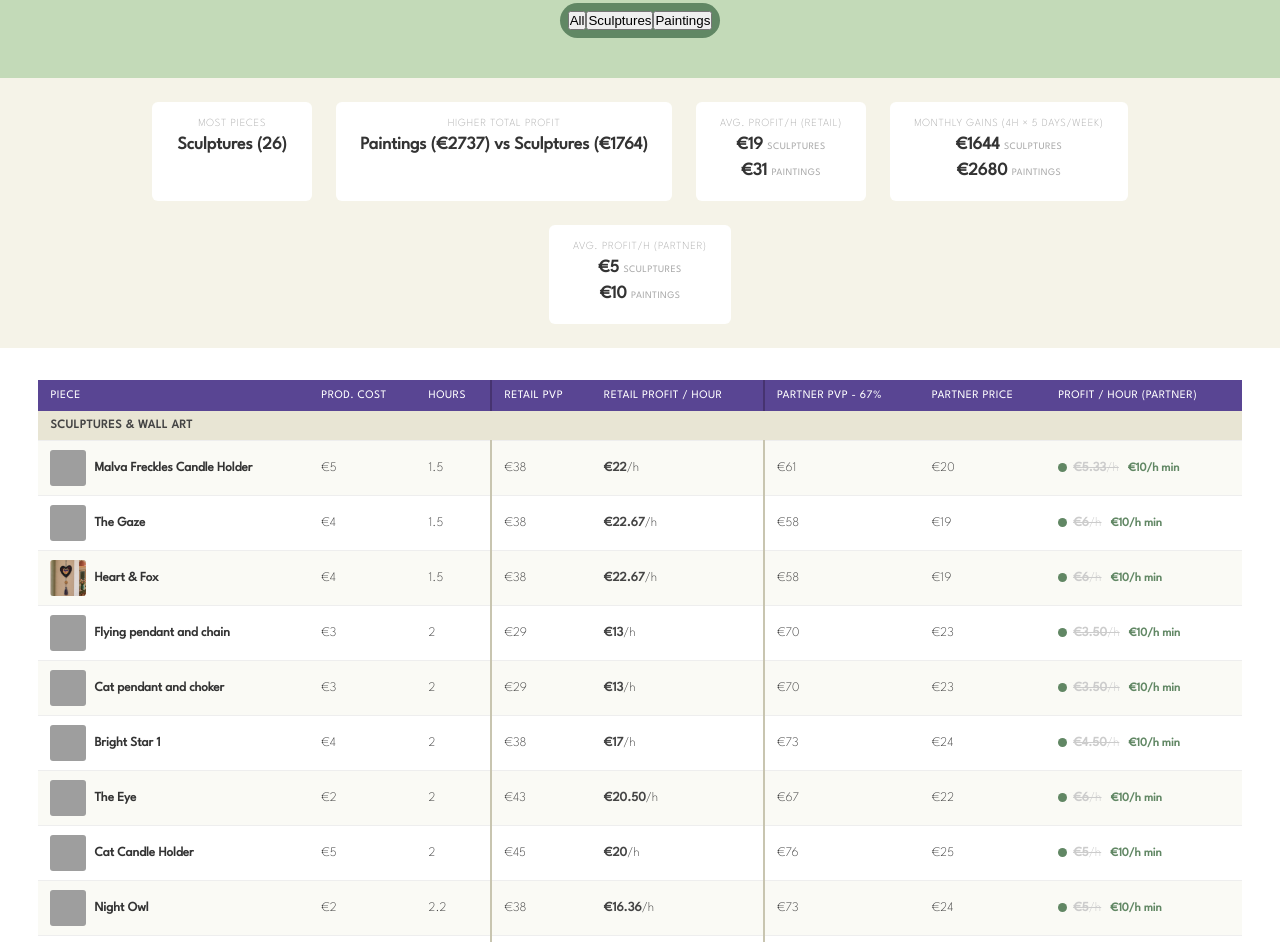
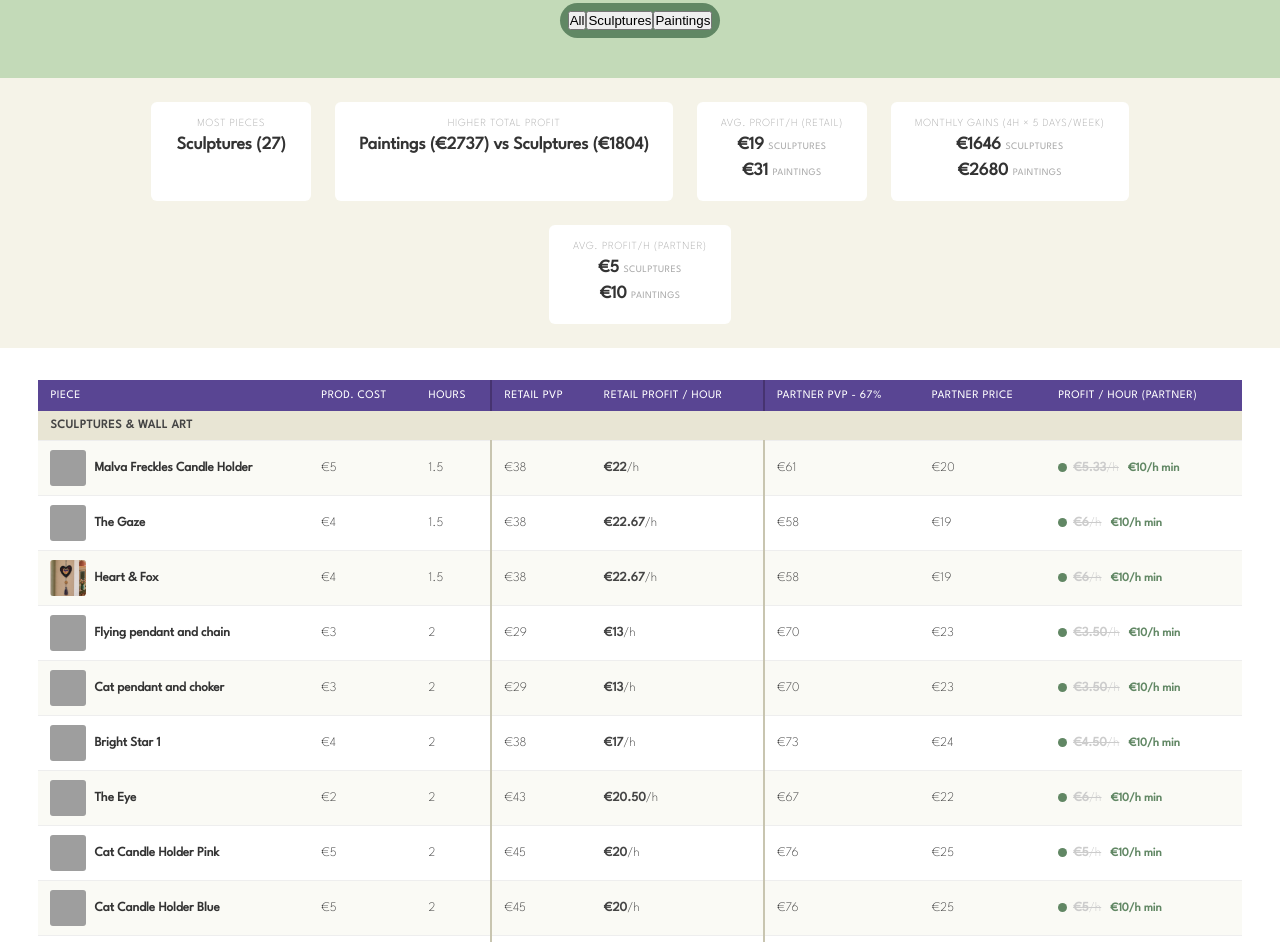
Before and after one commit to stefasp/chundra, a website: page earnings.html in a window 1280 px wide. Shown: the part 255-1197 px from the top of the page. Drawn offline with Linux system fonts and the light colour scheme; grey boxes are pictures that could not be loaded; a web font is replaced by a local one.

Commit message:
new product

```diff
--- a/products.js
+++ b/products.js
@@ -269,15 +269,26 @@ Like a totem, it stands tall, carrying the weight of memories, of connections, o
   // ─── WALL ART ──────────────────────────────────────────────────
 
   'candle-cat': {
-    id: 'candle-cat', name: 'Cat Candle Holder', subtitle: 'Wall art collection',
-    category: ['wallart'], status: 'available', wholesaleAvailable: true,
+    id: 'candle-cat', name: 'Cat Candle Holder Pink', subtitle: 'Wall art collection',
+    category: ['wallart', 'ritual'], status: 'available', wholesaleAvailable: true,
     price: 55, fragile: true,
     dims: { w: 14, h: 20, d: 7 },
     weight: 0.5, productionCost: 5, hoursWorked: 2, packingEfficiency: 0.85,
     materials: 'Ceramic',
     certificate: 'CH-CER-2026-004',
     description: `This piece belongs to the Wall Art collection and is designed with a delicate hanging pendant, allowing the candle holder to be displayed on the wall like a small personal temple of light. With a more pop and contemporary aesthetic, it features a playful yet elegant cat gaze that looks back at the viewer with charm and subtle sophistication. Its color palette blends lilacs, violets, and blues, creating a modern, dreamy presence that balances character and refinement.`,
-    images: ['images/portavela-catpower-01.png', 'images/portavela-catpower-02.png', 'images/portavela-catpower-03.png'],
+    images: ['images/portavela-catpower-01.png', 'images/portavela-catpower-02.png'],
+  },
+  'candle-cat-blue': {
+    id: 'candle-cat-blue', name: 'Cat Candle Holder Blue', subtitle: 'Wall art collection',
+    category: ['wallart', 'ritual'], status: 'available', wholesaleAvailable: true,
+    price: 55, fragile: true,
+    dims: { w: 14, h: 20, d: 7 },
+    weight: 0.5, productionCost: 5, hoursWorked: 2, packingEfficiency: 0.85,
+    materials: 'Ceramic',
+    certificate: 'CH-CER-2026-004',
+    description: `This piece belongs to the Wall Art collection and is designed with a delicate hanging pendant, allowing the candle holder to be displayed on the wall like a small personal temple of light. With a more pop and contemporary aesthetic, it features a playful yet elegant cat gaze that looks back at the viewer with charm and subtle sophistication. Its color palette blends lilacs, violets, and blues, creating a modern, dreamy presence that balances character and refinement.`,
+    images: ['images/portavela-catpower-blue-01.png', 'images/portavela-catpower-blue-02.png', 'images/portavela-catpower-blue-03.png'],
   },
   'sun-face': {
     id: 'sun-face', name: 'Sun Vessel',
@@ -739,7 +750,7 @@ Object.values(PRODUCTS).forEach(product => {
 
 const PRODUCT_ORDER = [
   'thewalk','bird','mistify',
-  'candle-cat','candle-freckles','gaze','heartandfox',
+  'candle-cat','candle-cat-blue','candle-freckles','gaze','heartandfox',
   'ariadna','zaira','juana','mara','lunar','marina','salamanca','trina','amalia',
   'carnival','traveler','gibran','totem',
   'wait','marea','pivot','whispers','horizons','encuentro','confluence','dreams',
```
Also changed, not shown: shop.html (+9 -1 lines), 5 other files.
